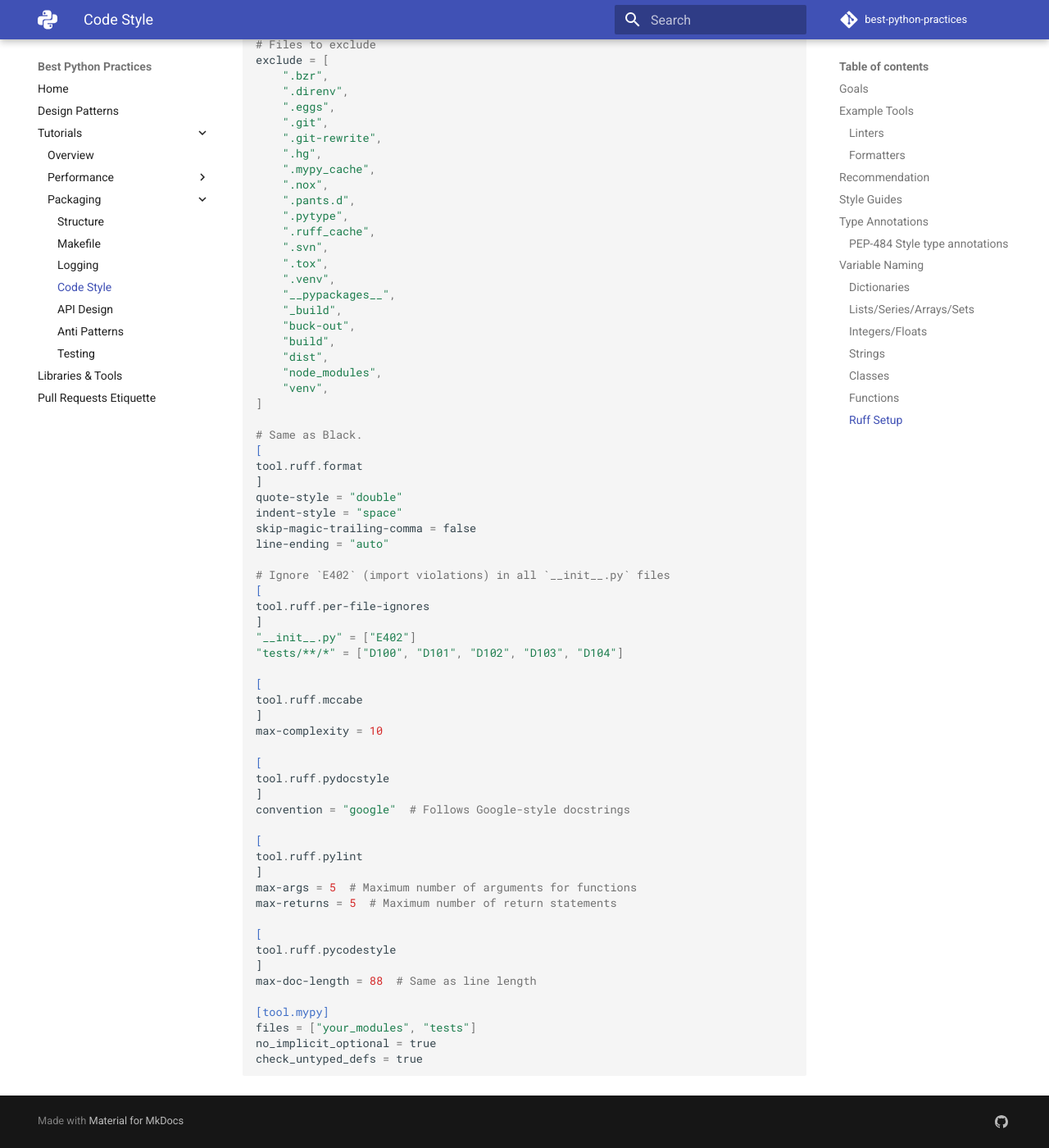
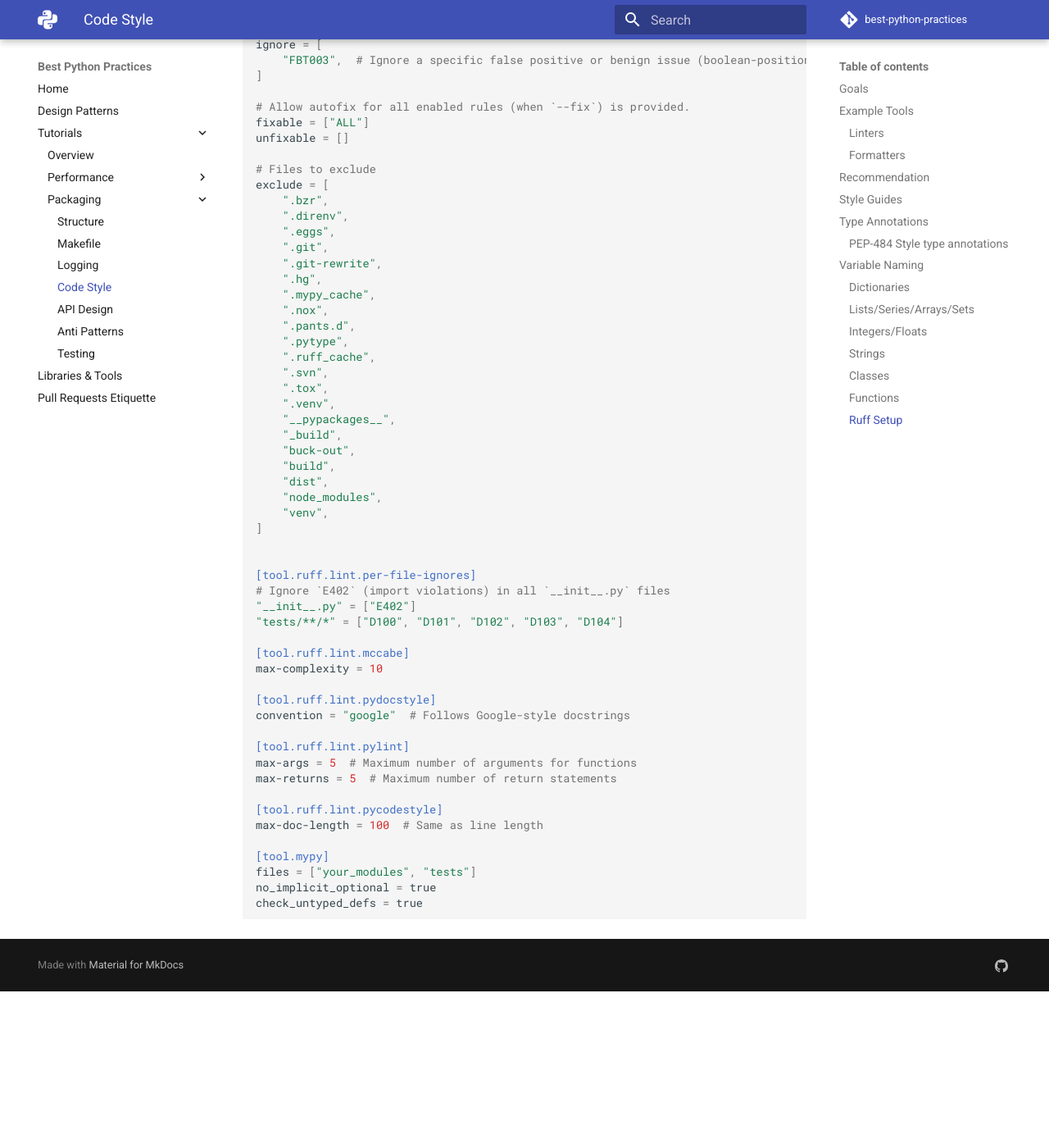
Before and after one commit to felixgao/python-best-practices, an MkDocs documentation site: the page built from docs/tutorials/packaging/code_style.md, in a window 1280 px wide and 1400 px high, scrolled down 9213 px. Shown: the whole window at 82% size. Built offline with MkDocs 1.6.1 and Material for MkDocs 9.7.7, drawn with Linux system fonts in a browser that asks for light colours; emoji names are drawn with the system emoji font; comment, search, counter and statistics services are not loaded; after the commit the page ends 10422 px from its top, so only the background shows below that; some of the changed text lies outside the part shown.

Commit message:
update code style with ruff template on pyproject.toml

```diff
--- a/docs/tutorials/packaging/code_style.md
+++ b/docs/tutorials/packaging/code_style.md
@@ -387,8 +387,16 @@
 target-version = "py312"
 
 # Line length configuration
-line-length = 88  # Same as black
+line-length = 100  # Black default to 88
 indent-width = 4
+
+# Same as Black.
+[tool.ruff.format]
+quote-style = "double"
+indent-style = "space"
+skip-magic-trailing-comma = false
+docstring-code-format = true
+line-ending = "auto"
 
 [tool.ruff.lint]
 select = [
@@ -450,42 +458,24 @@
     "venv",
 ]
 
-# Same as Black.
-[
-tool.ruff.format
-]
-quote-style = "double"
-indent-style = "space"
-skip-magic-trailing-comma = false
-line-ending = "auto"
 
+[tool.ruff.lint.per-file-ignores]
 # Ignore `E402` (import violations) in all `__init__.py` files
-[
-tool.ruff.per-file-ignores
-]
 "__init__.py" = ["E402"]
 "tests/**/*" = ["D100", "D101", "D102", "D103", "D104"]
 
-[
-tool.ruff.mccabe
-]
+[tool.ruff.lint.mccabe]
 max-complexity = 10
 
-[
-tool.ruff.pydocstyle
-]
+[tool.ruff.lint.pydocstyle]
 convention = "google"  # Follows Google-style docstrings
 
-[
-tool.ruff.pylint
-]
+[tool.ruff.lint.pylint]
 max-args = 5  # Maximum number of arguments for functions
 max-returns = 5  # Maximum number of return statements
 
-[
-tool.ruff.pycodestyle
-]
-max-doc-length = 88  # Same as line length
+[tool.ruff.lint.pycodestyle]
+max-doc-length = 100  # Same as line length
 
 [tool.mypy]
 files = ["your_modules", "tests"]
```
